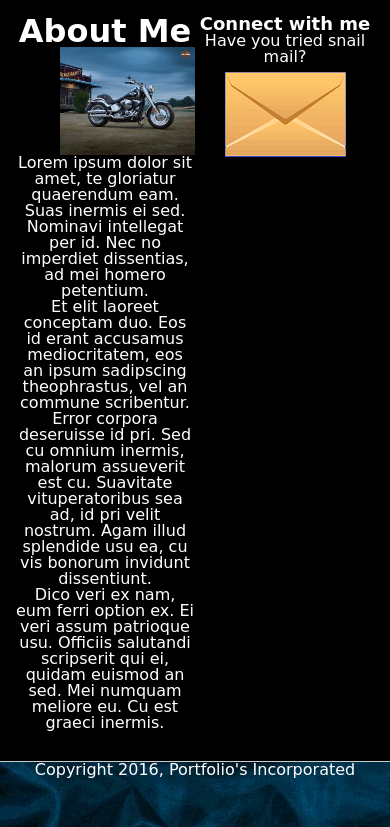
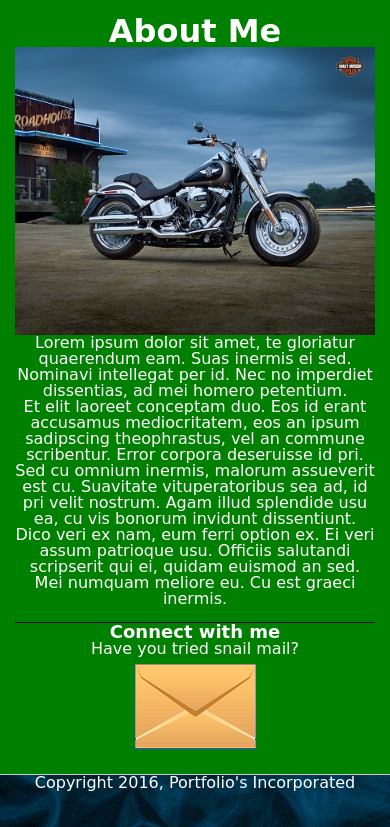
Before and after one commit to womcauliff/Portfolio, a PHP site: page / in a window 390 px wide. Shown: the part 17-844 px from the top of the page. Run offline with PHP 8.4, Linux system fonts and the light colour scheme; some web fonts are replaced.

Commit message:
Part 2 complete

```diff
--- a/part2/assets/css/style.css
+++ b/part2/assets/css/style.css
@@ -63,9 +63,22 @@ section {
 
 
 @media only screen and (max-width: 768px) {
-	/* Add your code here */
+	.content-wrapper {
+		background-color: blue;
+		max-width: 640px;
+	}
+	section {
+		width: 100%;
+		border-bottom: solid 1px black;
+	}
 }
 
 @media only screen and (max-width: 640px) {
-	/* Add your code here */
+	.content-wrapper {
+		background-color: green;
+		max-width: 480px;
+	}
+	.about-me img {
+		width: 100%;
+	}
 }
--- a/part2/index.html
+++ b/part2/index.html
@@ -3,7 +3,7 @@
 	<head>
 		<meta charset="UTF-8">
 		<meta name="description" content="This page shows how you can use media queries!">
-		<!-- a viewport would be nice -->
+		<meta name="viewport" content="width=device-width, initial-scale=1">
 		<title>My Portfolio</title>
 
     <!-- Stylesheets -->
```
